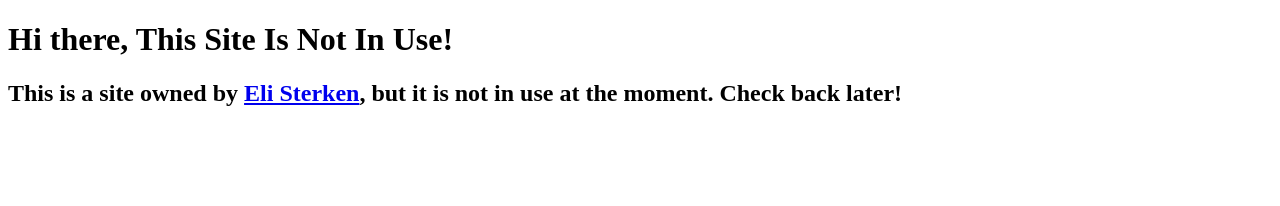
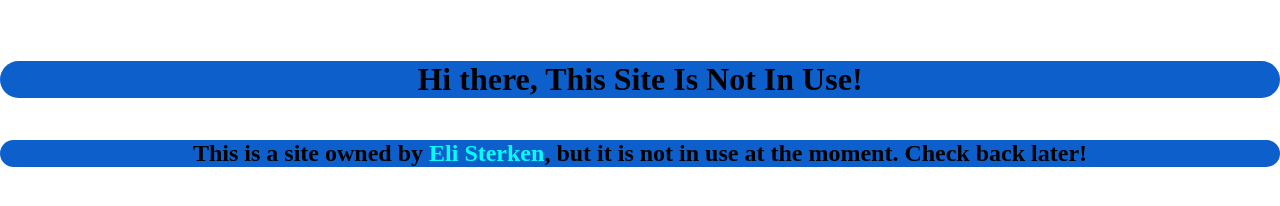
Before and after one commit to Eli-Sterken/Garden-Times, a plain HTML site: page index.html in a window 1280 px wide. Drawn offline with Linux system fonts and the light colour scheme; the site is published under a folder, as on GitHub Pages, so addresses that start at the root find nothing.

Commit message:
Updated index.html
Updated index.html to work with GitHub pages.

```diff
--- a/index.html
+++ b/index.html
@@ -4,8 +4,8 @@
         <title>Site Not In Use</title>
         <meta charset="utf-8">
         <meta name="viewport" content="width=device-width, initial-scale=1.0">
-        <link rel="icon" href="/icon.ico" type="image/x-icon">
-        <link rel="stylesheet" href="/style.css" type="text/css">
+        <link rel="icon" href="icon.ico" type="image/x-icon">
+        <link rel="stylesheet" href="style.css" type="text/css">
     </head>
     <body>
         <h1 class="header" id="header0">Hi there, This Site Is Not In Use!</h1>
```
